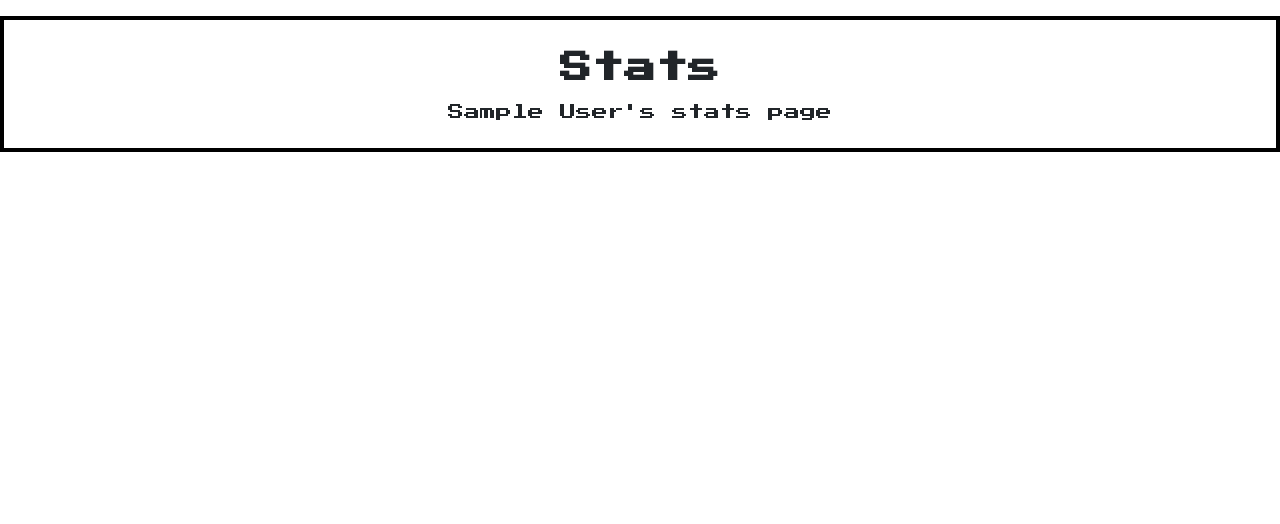
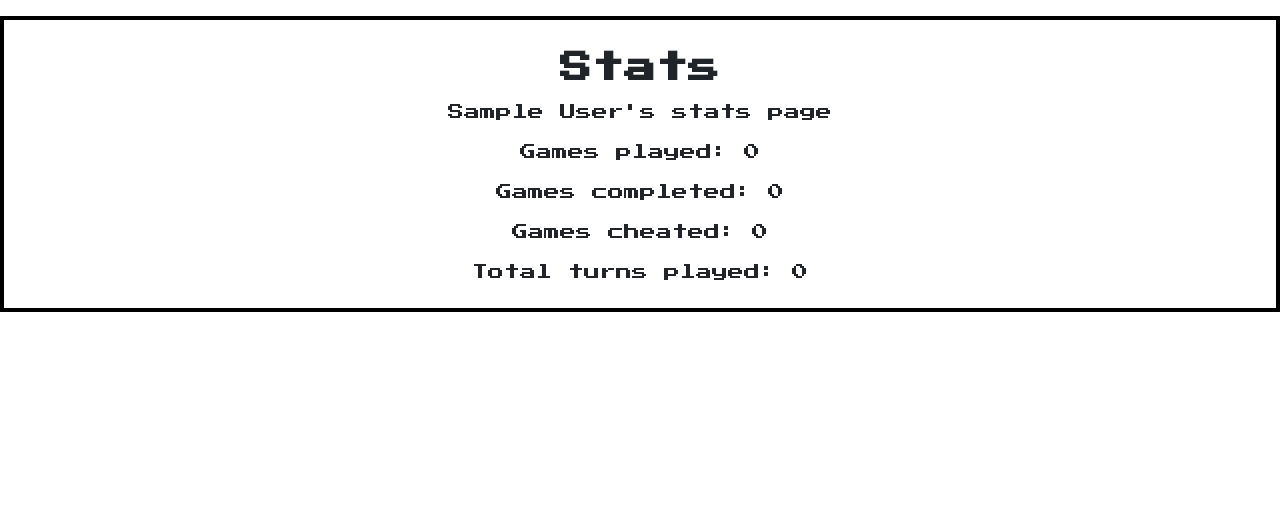
Before and after one commit to BuzzardM/MasterMind, a Flask app: page /stats/ in a window 1280 px wide. Shown: the part 52-576 px from the top of the page. Run offline with Flask 2, Linux system fonts and the light colour scheme; the visitor is signed in with stand-in values (Sample User, id 1); data comes from the database, SQL or seed files in the repository; data that the repository does not hold is empty.

Commit message:
beep boop

```diff
--- a/app.py
+++ b/app.py
@@ -12,6 +12,7 @@ app.secret_key = b'\xf3\xd8\xbdU\xf40HT3\x02\xcb\x8d\x9eO\xce\x8a.\xa5E\xec1\xe0
 app.config['SQLALCHEMY_DATABASE_URI'] = 'sqlite:///mastermind.sqlite'
 app.config['SQLALCHEMY_TRACK_MODIFICATIONS'] = False
 app.jinja_env.globals.update(zip=zip)
+app.jinja_env.globals.update(len=len)
 app.register_blueprint(main)
 app.register_blueprint(auth)
 app.register_blueprint(game, url_prefix='/games')
--- a/blueprints/stats.py
+++ b/blueprints/stats.py
@@ -1,5 +1,7 @@
 from flask import Blueprint, request, render_template, redirect, url_for
 from flask_login import current_user
+
+from models.user import User
 
 stats = Blueprint('stats', __name__)
 
@@ -13,10 +15,38 @@ def check_login():
 @stats.route('/', methods=['GET'])
 def index():
     if request.method == 'GET':
-        return render_template('stats/stats.html', user=current_user)
+        completed_games = [game for game in current_user.games if game.completed is True]
+        cheated_games = [game for game in current_user.games if game.cheat_mode is True]
+        total_turns = 0
+        for game in current_user.games:
+            total_turns += game.current_turn
+
+        return render_template(
+            'stats/stats.html',
+            user=current_user,
+            completed_games=completed_games,
+            cheated_games=cheated_games,
+            total_turns=total_turns
+        )
 
 
-@stats.route('/<user>', methods=['GET'])
-def user_stats(user):
+@stats.route('/<user_id>', methods=['GET'])
+def user_stats(user_id):
     if request.method == 'GET':
-        return render_template('stats/stats.html')
+        found_user = User.query.filter_by(id=user_id).first()
+        if found_user is None:
+            return redirect(url_for('main.index'))
+
+        completed_games = [game for game in found_user.games if game.completed is True]
+        cheated_games = [game for game in found_user.games if game.cheat_mode is True]
+        total_turns = 0
+        for game in found_user.games:
+            total_turns += game.current_turn
+
+        return render_template(
+            'stats/stats.html',
+            user=found_user,
+            completed_games=completed_games,
+            cheated_games=cheated_games,
+            total_turns=total_turns
+        )
--- a/models/game.py
+++ b/models/game.py
@@ -10,6 +10,7 @@ from models.guess import Guess
 from models.guesses_in_game import guesses_in_game
 
 COLORS = ['Red', 'Yellow', 'White', 'Brown', 'Blue', 'Black', 'Pink', 'Purple', 'Green', 'Orange']
+MIN_COLORS = 6
 MIN_POS = 4
 MAX_POS = 10
 
@@ -26,14 +27,14 @@ class Game(db.Model):
     cheat_mode = db.Column(db.Boolean)
     code = db.Column(db.String(500), nullable=True)
     completed = db.Column(db.Boolean)
-    created_date = db.Column(db.DateTime, default=datetime.datetime.now())
+    created_date = db.Column(db.DateTime, default=datetime.datetime.now)
 
     def generate_code(self):
         code = []
-        colors = self.colors
+        colors = self.colors.copy()
 
         while len(code) < int(self.amount_of_positions):
-            entry = random.choice(self.colors)
+            entry = random.choice(colors)
             code.append(entry.name)
             if self.duplicate_colors is False:
                 colors.remove(entry)
--- a/templates/stats/stats.html
+++ b/templates/stats/stats.html
@@ -2,4 +2,8 @@
 {% block title %}Stats{% endblock %}
 {% block content %}
     <p>{{ user.name }}'s stats page</p>
+    <p>Games played: {{ len(user.games) }}</p>
+    <p>Games completed: {{ len(completed_games) }}</p>
+    <p>Games cheated: {{ len(cheated_games) }}</p>
+    <p>Total turns played: {{ total_turns }}</p>
 {% endblock %}
```
Also changed, not shown: blueprints/game.py (+25 -7 lines), templates/game/game.html (+5 -4 lines), templates/game/info_game.html (added, +14 -0 lines), templates/game/new_game.html (+5 -2 lines), templates/game/play_game.html (+11 -6 lines).
